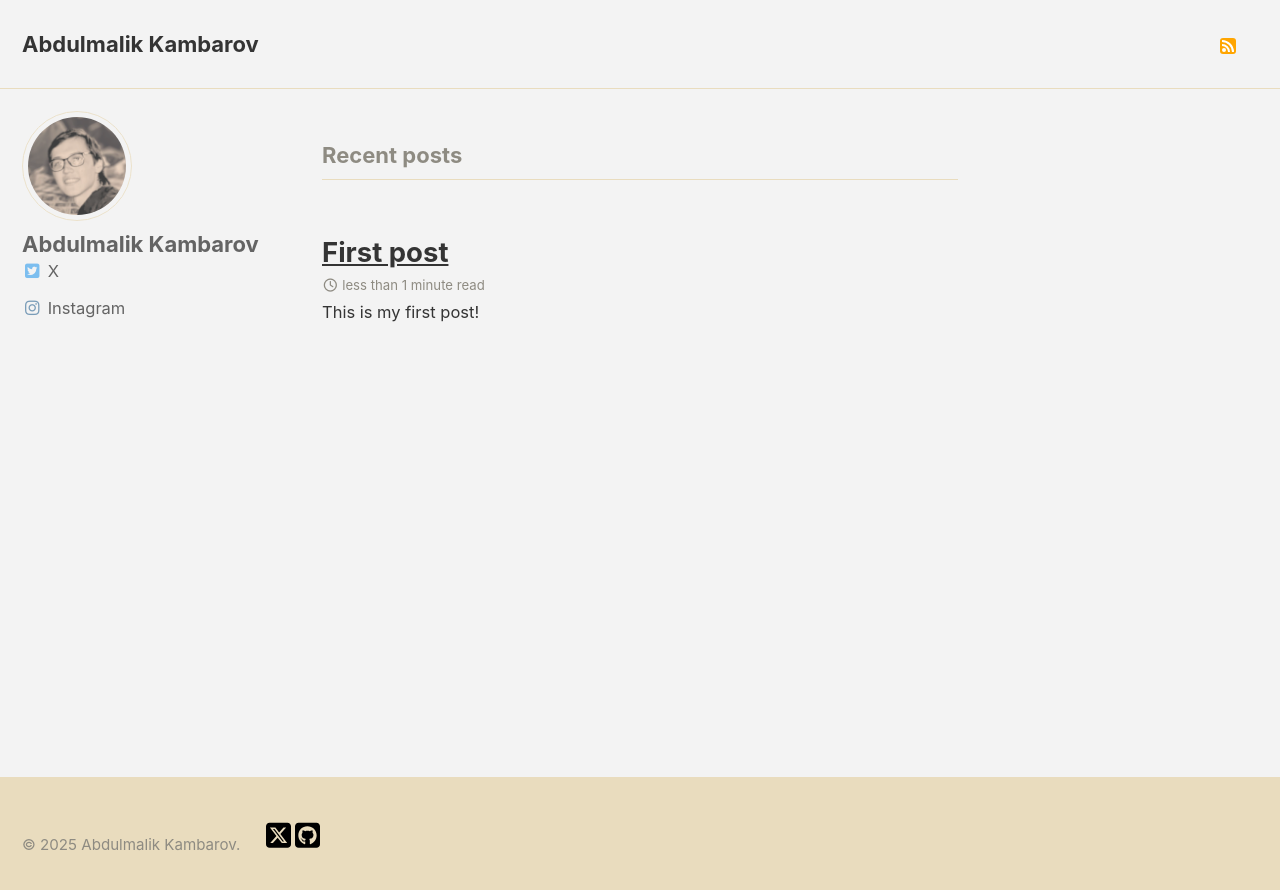
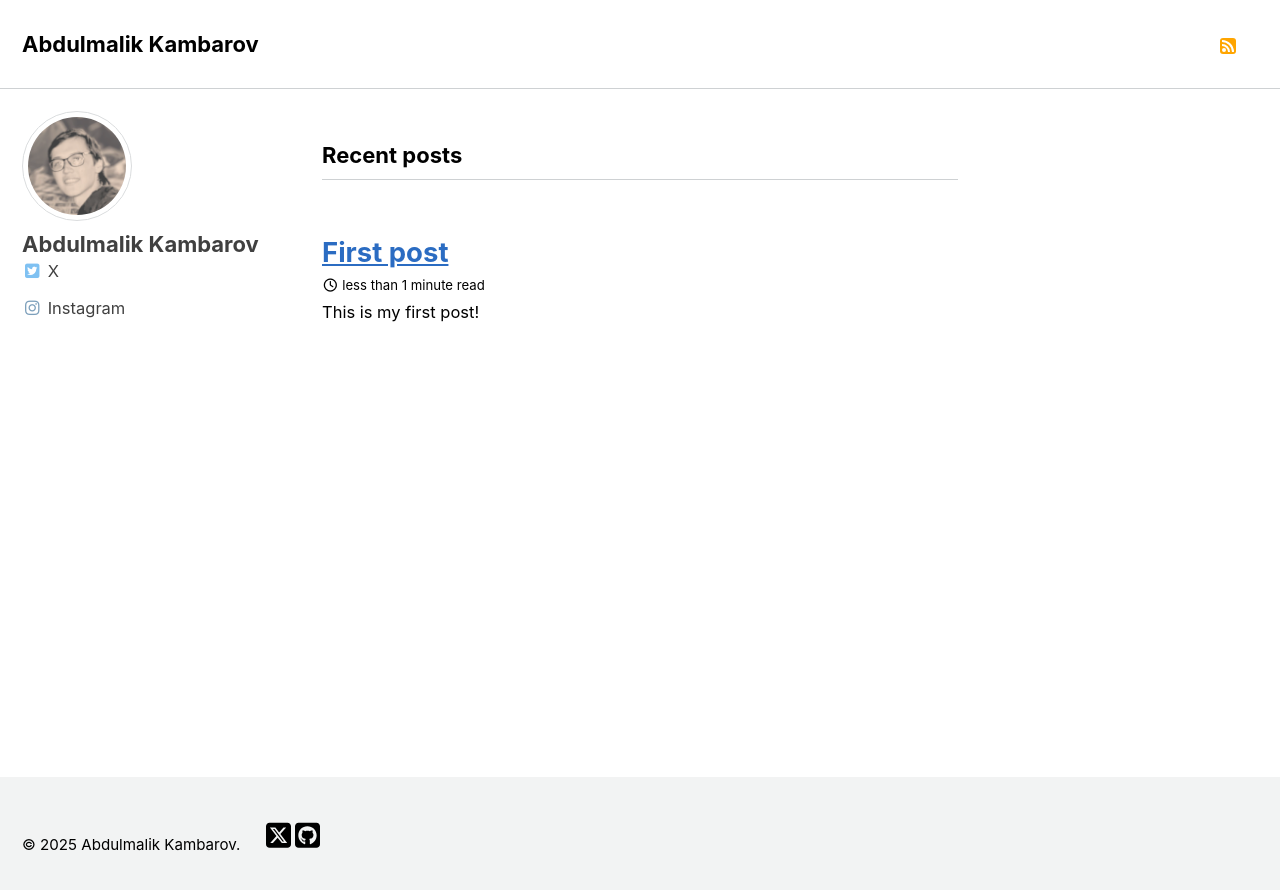
Before and after one commit to akambarov/akambarov.github.io, a Jekyll site: the page built from index.html, in a window 1280 px wide. Shown: the top 890 px of the page. Built offline with Jekyll 4.4.1, drawn with Linux system fonts in a browser that asks for light colours; cached includes are drawn as plain includes; the list of posts is cut into pages by our own code.

Commit message:
Update _config.yml

```diff
--- a/_config.yml
+++ b/_config.yml
@@ -12,7 +12,7 @@
 
 # theme                  : "minimal-mistakes-jekyll"
 # remote_theme           : "mmistakes/minimal-mistakes"
-minimal_mistakes_skin    : "dirt" # "air", "aqua", "contrast", "dark", "dirt", "neon", "mint", "plum", "sunrise"
+minimal_mistakes_skin    : "smpl" # "air", "aqua", "contrast", "dark", "dirt", "neon", "mint", "plum", "sunrise", "smpl"
 
 # Site Settings
 locale                   : "en"
```
